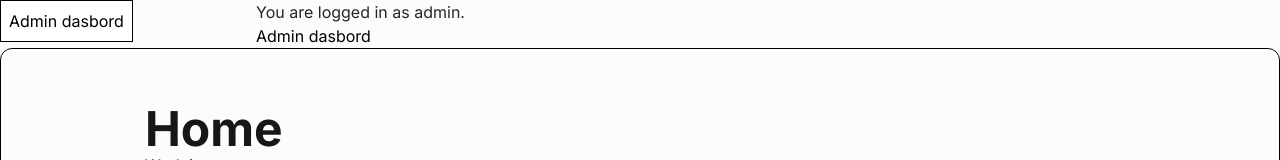
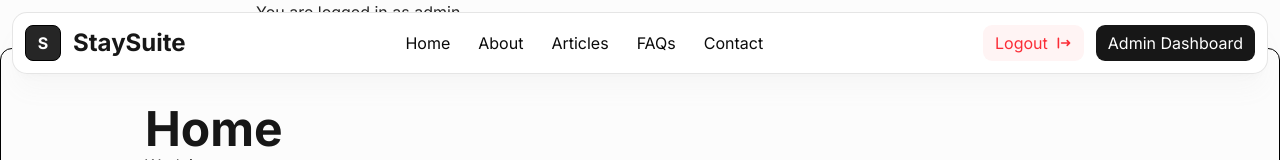
Before and after one commit to fwedwicc/kms, a React (Vite) app in the folder frontend/: page / in a window 1280 px wide. Shown: the top 160 px of the page. Built offline with nearby package versions, Linux system fonts and the light colour scheme; no server answers; sample sign-in values are in the browser's storage.

Commit message:
Enhance FAQs component layout and styling; update button variants and navigation structure

```diff
--- a/frontend/src/components/guest/FAQs.jsx
+++ b/frontend/src/components/guest/FAQs.jsx
@@ -1,8 +1,9 @@
 import React, { useEffect, useState } from 'react'
+import { motion, AnimatePresence } from 'framer-motion'
+import Swal from 'sweetalert2'
+import { HiOutlineChevronDown } from "react-icons/hi"
 import api from '../../utils/api'
-import { motion, AnimatePresence } from 'framer-motion'
 import { Button } from '../ui'
-import Swal from 'sweetalert2'
 
 const FAQs = () => {
   const [faqs, setFaqs] = useState([])
@@ -81,7 +82,7 @@ const FAQs = () => {
   return (
     <section id='faqs' className='grid lg:grid-cols-2 grid-cols-1 rounded-xl lg:px-36 md:px-12 gap-4 px-4 p-4 md:p-14'>
       {/* Left Content */}
-      <div className='flex flex-col justify-between border rounded-2xl md:space-y-36 space-y-12 p-4'>
+      <div className='flex flex-col justify-between border border-neutral-300 rounded-2xl md:space-y-36 space-y-12 p-4'>
         <div className='space-y-3'>
           <h3>Lorem ipsum dolor sit, amet consectetur adipi.</h3>
           <a href='#contact' className='inline-flex'>
@@ -113,10 +114,8 @@ const FAQs = () => {
                   onClick={() => toggleAccordion(index)}
                   initial={false}
                 >
-                  <h4 className='text-lg font-medium text-left leading-6'>{faq.question}</h4>
-                  <svg xmlns="http://www.w3.org/2000/svg" fill="none" viewBox="0 0 24 24" strokeWidth={1.5} stroke="currentColor" className={`size-5 flex-shrink-0 transition-all duration-300 ease-in-out ${activeIndex === index ? 'rotate-180' : 'rotate-0'}`}>
-                    <path strokeLinecap="round" strokeLinejoin="round" d="m19.5 8.25-7.5 7.5-7.5-7.5" />
-                  </svg>
+                  <span className='text-lg font-medium text-left leading-6'>{faq.question}</span>
+                  <HiOutlineChevronDown className={`size-5 stroke-[1.4px] flex-shrink-0 transition-all duration-300 ease-in-out ${activeIndex === index ? 'rotate-180' : 'rotate-0'}`} />
                 </motion.button>
                 {/* FAQ Answer/Content */}
                 <AnimatePresence>
@@ -144,7 +143,7 @@ const FAQs = () => {
             <Button variant='secondary' onClick={goToPreviousPage} disabled={currentPage === 1 || isChangingPage}>
               Back
             </Button>
-            <h5 className='text-sm'>Page {currentPage} of {totalPages}</h5>
+            <span className='text-sm'>Page {currentPage} of {totalPages}</span>
             <Button variant='secondary' onClick={goToNextPage} disabled={currentPage === totalPages || isChangingPage}>
               Next
             </Button>
--- a/frontend/src/components/ui/Button.jsx
+++ b/frontend/src/components/ui/Button.jsx
@@ -1,10 +1,12 @@
 import React from 'react'
-// import { Spinner } from './index'
 
 const baseButton = 'flex items-center justify-center md:text-base text-sm gap-2 px-3 py-1.5 rounded-[9px] cursor-pointer transition duration-300 ease-in-out disabled:opacity-70 disabled:cursor-not-allowed'
 const primaryButton = 'bg-neutral-900 hover:bg-neutral-950 disabled:hover:bg-neutral-900 text-white'
 const secondaryButton = 'bg-neutral-200 hover:bg-neutral-300 disabled:hover:bg-neutral-200 text-neutral-950' // temporary
-const ghostButton = 'bg-neutral-900 hover:bg-neutral-950 disabled:hover:bg-neutral-900 text-white' // temporary
+const ghostButton = 'hover:bg-neutral-100 disabled:hover:bg-neutral-200 text-neutral-950'
+const successButton = 'bg-neutral-900 hover:bg-neutral-950 disabled:hover:bg-neutral-900 text-white' // temporary
+const infoButton = 'bg-neutral-900 hover:bg-neutral-950 disabled:hover:bg-neutral-900 text-white' // temporary
+const dangerButton = 'bg-red-500/5 hover:bg-red-500/10 disabled:hover:bg-neutral-500/5 text-red-500'
 
 const Button = ({
   type = 'button',
@@ -19,9 +21,8 @@ const Button = ({
       type={type}
       onClick={onClick}
       disabled={disabled}
-      className={`${baseButton} ${className} ${variant === 'primary' ? primaryButton : variant === 'secondary' ? secondaryButton : variant === 'ghost' ? ghostButton : null}`}
+      className={`${baseButton} ${className} ${variant === 'primary' ? primaryButton : variant === 'secondary' ? secondaryButton : variant === 'ghost' ? ghostButton : variant === 'success' ? successButton : variant === 'info' ? infoButton : variant === 'danger' ? dangerButton : ''}`}
     >
-      {/* {disabled && <Spinner />} */}
       {children}
     </button>
   )
--- a/frontend/src/components/ui/Nav.jsx
+++ b/frontend/src/components/ui/Nav.jsx
@@ -1,5 +1,7 @@
 import React from 'react'
 import { Link, useLocation } from 'react-router-dom'
+import { HiLogout } from "react-icons/hi"
+import { Button } from './index'
 
 const Nav = () => {
   const token = localStorage.getItem('token')
@@ -8,15 +10,57 @@ const Nav = () => {
   return (
     <>
       {location.pathname === '/login' || location.pathname.includes('/admin') ? null : (
-        <nav className='fixed p-2 border bg-white space-x-4'>
-          {/* <a href="#contact">Contact</a>
-            <a href="#article">Article</a>
-            <a href="#faqs">FAQs</a>
-            <a href="#home">Home</a>
-            <Link to="/">Home</Link> */}
-          {token ? (
-            <Link to="/admin">Admin dasbord</Link>
-          ) : <Link to="/login">Login</Link>}
+        <nav className='fixed z-50 p-3 w-full flex justify-center items-center'>
+          <div className='w-full max-w-7xl flex items-center justify-between border border-neutral-300/60 shadow-xl shadow-neutral-400/5 bg-white p-3 rounded-[15px]'>
+            {/* Start */}
+            <div className='flex items-center gap-3'>
+              <div className='relative flex justify-center items-center size-9 bg-neutral-800 border rounded-lg'>
+                <span className='text-white font-bold'>S</span>
+              </div>
+              <h5>StaySuite</h5>
+            </div>
+            {/* Mid */}
+            <div className='flex items-center gap-1'>
+              {[
+                { link: '#home', label: 'Home' },
+                { link: '#about', label: 'About' },
+                { link: '#article', label: 'Articles' },
+                { link: '#faqs', label: 'FAQs' },
+                { link: '#contact', label: 'Contact' }
+              ].map((item, index) => (
+                <a href={item.link} key={index}>
+                  <Button variant='ghost' className={`${location.hash === item.link ? 'bg-neutral-100' : ''}`}>
+                    {item.label}
+                  </Button>
+                </a>
+              ))}
+            </div>
+            {/* End */}
+            <div className='flex items-center gap-3'>
+              {token ? (
+                <>
+                  {/* Logout Button */}
+                  <Button variant='danger'>
+                    Logout
+                    <HiLogout className='size-4' />
+                  </Button>
+                  {/* Admin Dashboard */}
+                  <Link to="/admin">
+                    <Button variant='primary'>
+                      Admin Dashboard
+                    </Button>
+                  </Link>
+                </>
+              ) : (
+                <Link to="/login">
+                  <Button variant='primary'>
+                    Login
+                  </Button>
+                </Link>
+              )
+              }
+            </div>
+          </div>
         </nav>
       )}
     </>
--- a/frontend/src/index.css
+++ b/frontend/src/index.css
@@ -40,6 +40,12 @@ h2 {
 h3 {
   @apply md:text-4xl text-3xl font-bold text-neutral-900;
 }
+h4 {
+  @apply md:text-3xl text-2xl font-bold text-neutral-900;
+}
+h5 {
+  @apply md:text-2xl text-xl font-bold text-neutral-900;
+}
 
 /* -------- Sweet Alert Error --------- */
 /* Popup container */
```
